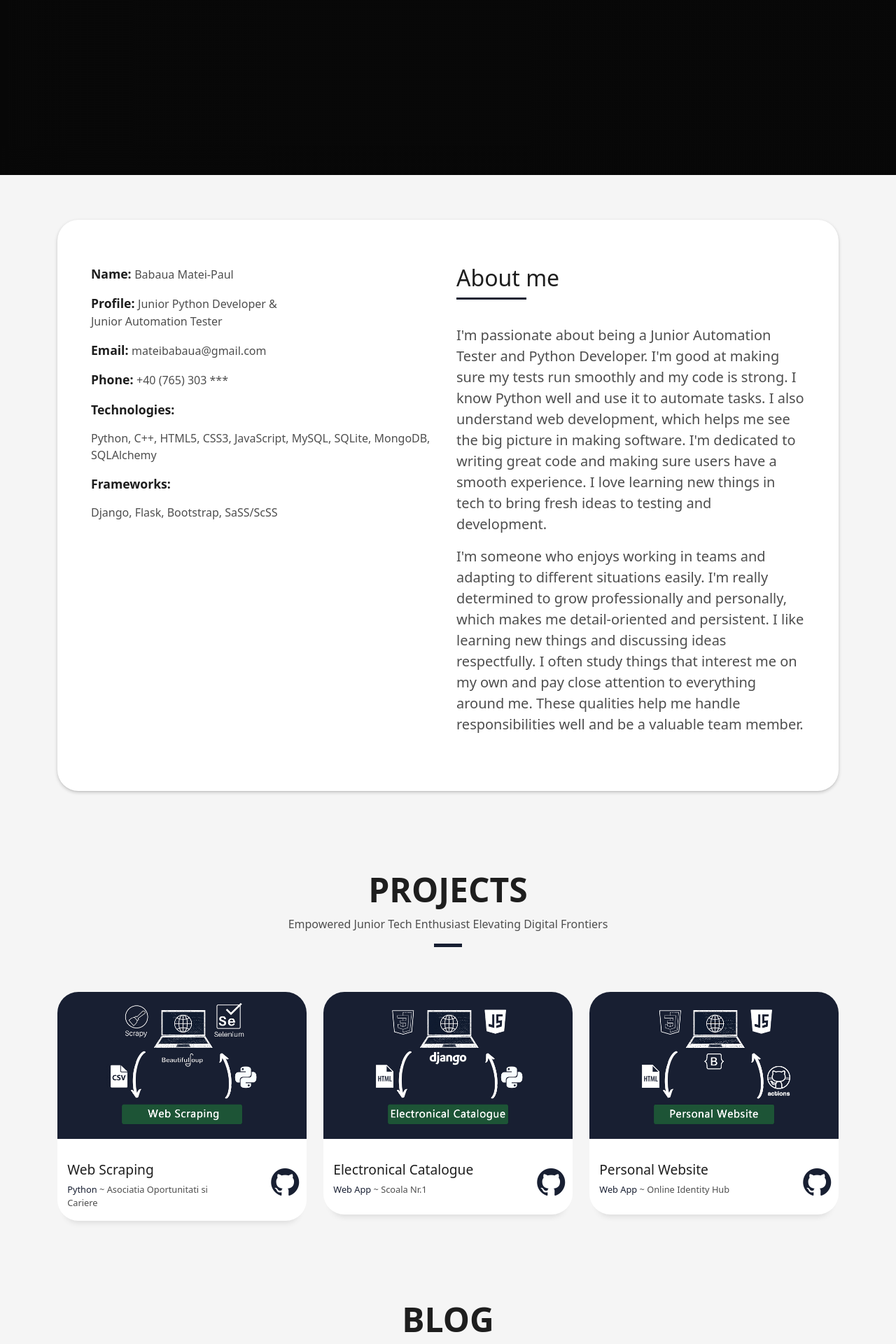
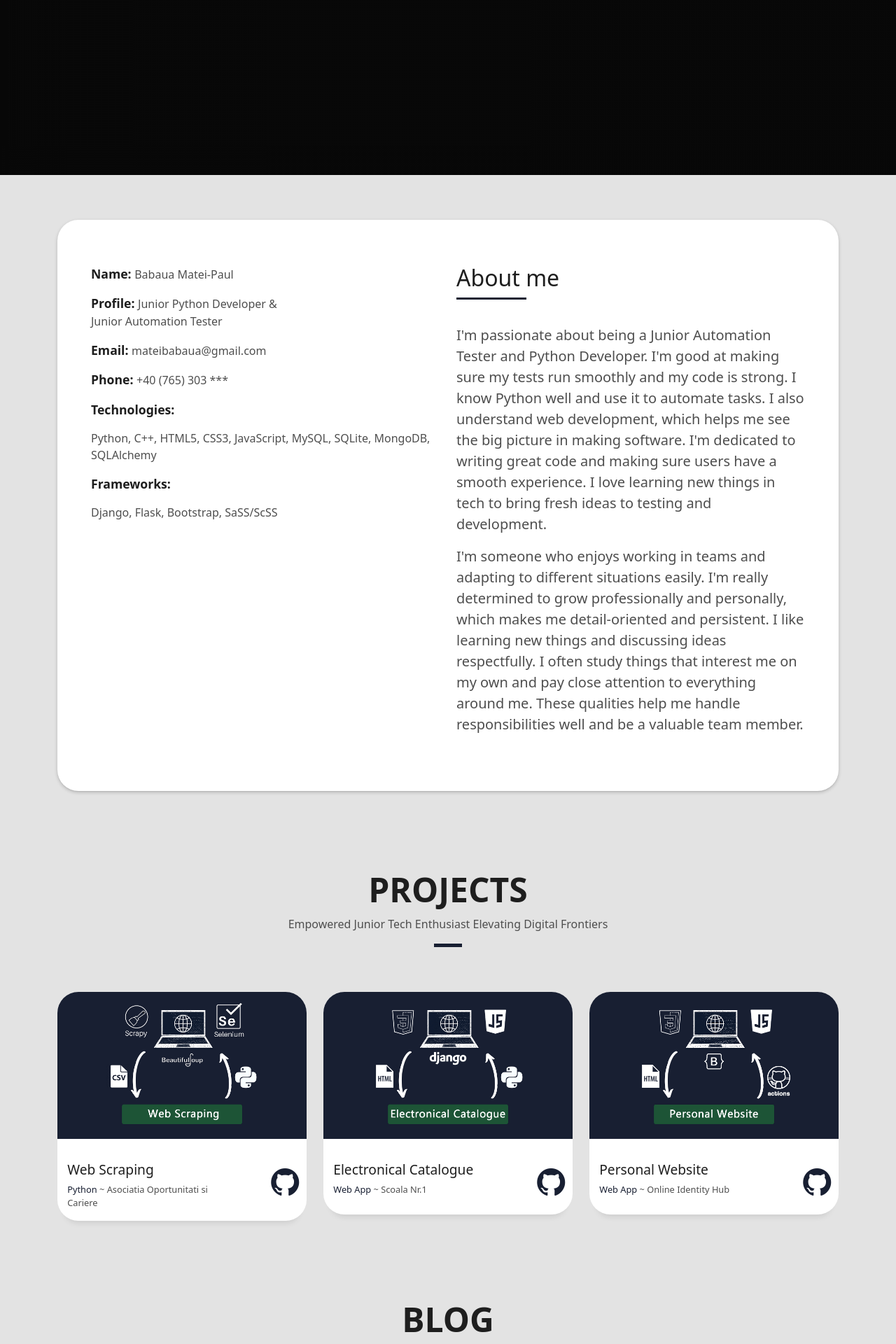
Before and after one commit to MateiBabaua/Final-Project, a Flask app: page / in a window 1280 px wide. Shown: the part 550-2470 px from the top of the page at 70% size. Run offline with Flask 3, Linux system fonts and the light colour scheme; data comes from the database, SQL or seed files in the repository; some libraries are stand-ins or nearby versions.

Commit message:
Update style.css

```diff
--- a/static/assets/css/style.css
+++ b/static/assets/css/style.css
@@ -2,7 +2,7 @@
                                           General
 ---------------------------------------------------------------------------------------*/
 body {
-  background-color: #f5f5f5;
+  background-color: #e3e3e3;
   color: #4e4e4e;
 }
 
```
